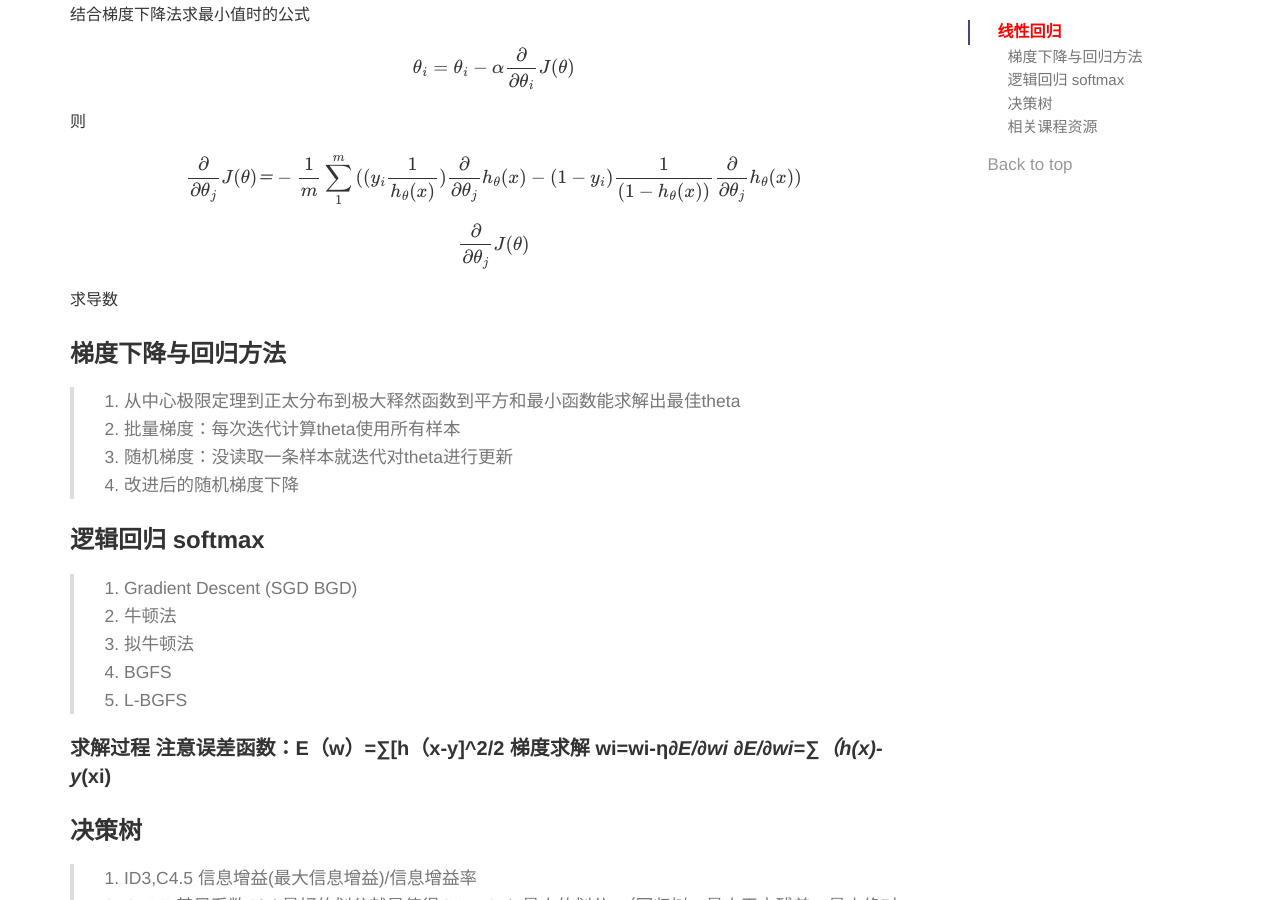
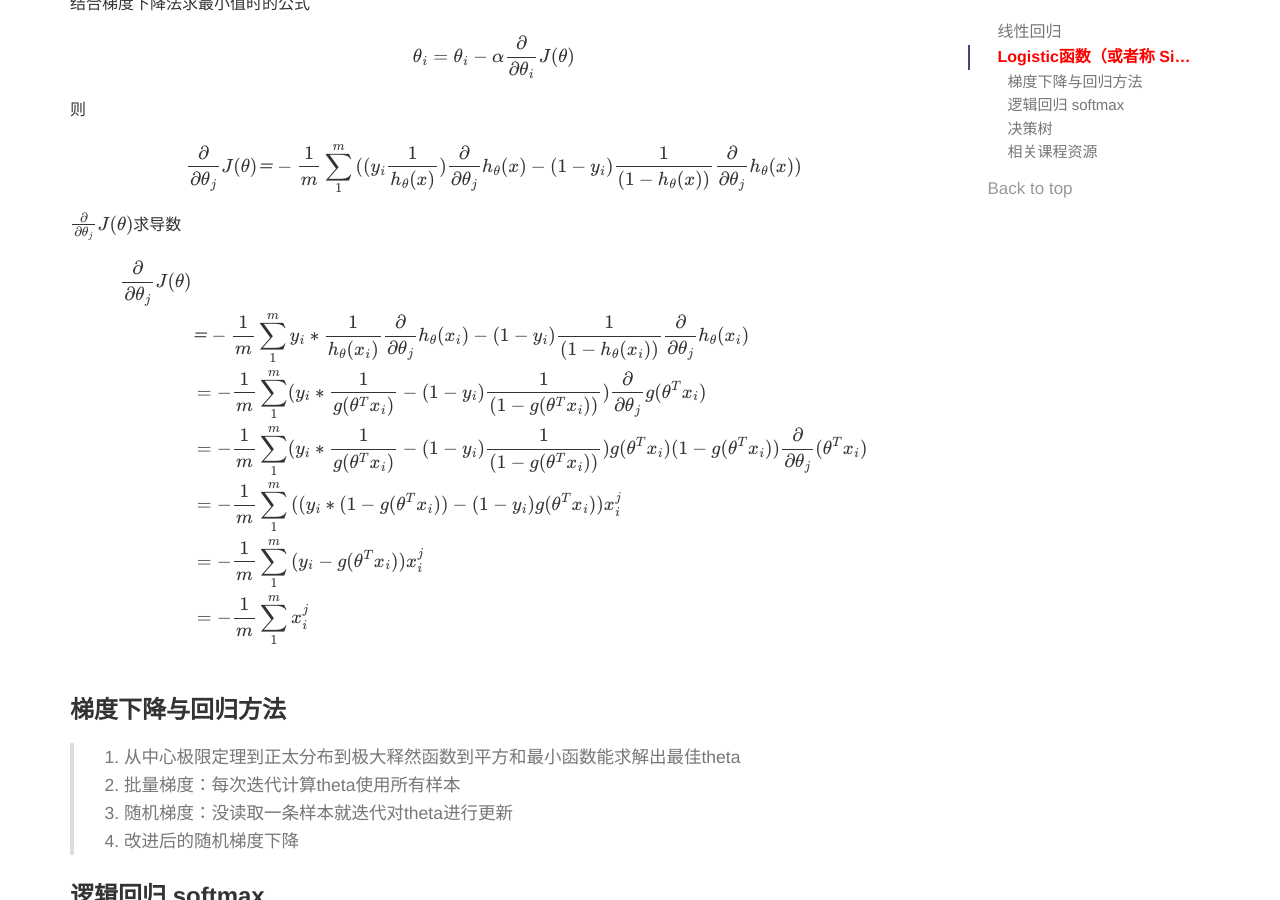
Before and after one commit to luyee/2pc.github.io, a Jekyll site: the page built from _posts/datascience/2016-06-13-ML.md, in a window 1280 px wide and 900 px high, scrolled down 2831 px. Built offline with Jekyll 4.4.1, drawn with Linux system fonts in a browser that asks for light colours; formulas are drawn with MathJax 3; comment, search, counter and statistics services are not loaded.

Commit message:
Update 2016-06-13-ML.md

````diff
--- a/_posts/datascience/2016-06-13-ML.md
+++ b/_posts/datascience/2016-06-13-ML.md
@@ -114,7 +114,7 @@ $$
       }
 ```
 
-Logistic函数（或者称 Sigmoid函数）
+## Logistic函数（或者称 Sigmoid函数）
 
 $$
 g(z)=\frac 1 {1+e^{(-z)}}
@@ -159,12 +159,10 @@ $$
 L(\theta)=\prod_{j=0}^m (h_\theta(x_i)^{y_i}*(1-h_\theta(x_i))^{1-y_i})
 $$
 
-对数似然函数
+ 对数似然函数
 $$
 l(\theta)=log(L(\theta))=\sum_1^m(y_ilogh_\theta(x_i)+(1-y_i)log(1-h_\theta(x_i)))
-$$
-
-23333
+$$23333
 
 loss(Cost)函数
 
@@ -184,10 +182,19 @@ $$
 \frac\partial{\partial\theta_j}J(\theta)＝-\frac 1 m \sum_1^m{((y_i \frac 1 {h_\theta(x)})}{\frac\partial{\partial\theta_j}{h_\theta(x)}}-{(1-y_i)\frac 1 {(1-h_\theta(x))}}{\frac\partial{\partial\theta_j}{h_\theta(x)})}
 $$
 
-$$\frac\partial{\partial\theta_j}J(\theta)$$
+$$\frac\partial{\partial\theta_j}J(\theta)$$求导数
 
-求导数
-
+$$
+\begin {aligned}
+\frac\partial{\partial\theta_j}J(\theta)\\\
+&＝ -\frac 1 m \sum_1^m{y_i* \frac 1 {h_\theta(x_i)}}{\frac\partial{\partial\theta_j}{h_\theta(x_i)}}-{(1-y_i)\frac 1 {(1-h_\theta(x_i))}}{\frac\partial{\partial\theta_j}{h_\theta(x_i)}}\\\
+&=-\frac 1 m \sum_1^m({y_i* \frac 1 {g(\theta^{T}x_i)}}-{(1-y_i)\frac 1 {(1-g(\theta^{T}x_i))}}){\frac\partial{\partial\theta_j}{g(\theta^{T}x_i)}}\\\
+&=-\frac 1 m \sum_1^m({y_i* \frac 1 {g(\theta^{T}x_i)}}-{(1-y_i)\frac 1 {(1-g(\theta^{T}x_i))}}){g(\theta^{T}x_i){(1-{g(\theta^{T}x_i))}}}{\frac\partial{\partial\theta_j}{(\theta^{T}{x_i})}}\\\
+&=-\frac 1 m \sum_1^m{(({y_i*{(1-g(\theta^{T}x_i)}})-{(1-y_i)}{g(\theta^{T}x_i})})x_i^j\\\
+&=-\frac 1 m \sum_1^m{(y_i-g(\theta^{T}x_i))}x_i^j\\\
+&=-\frac 1 m \sum_1^m{{(y_i-h_\theta(x_i))}}x_i^j\\\
+\end {aligned}
+$$
 
 ### 梯度下降与回归方法
 
````
